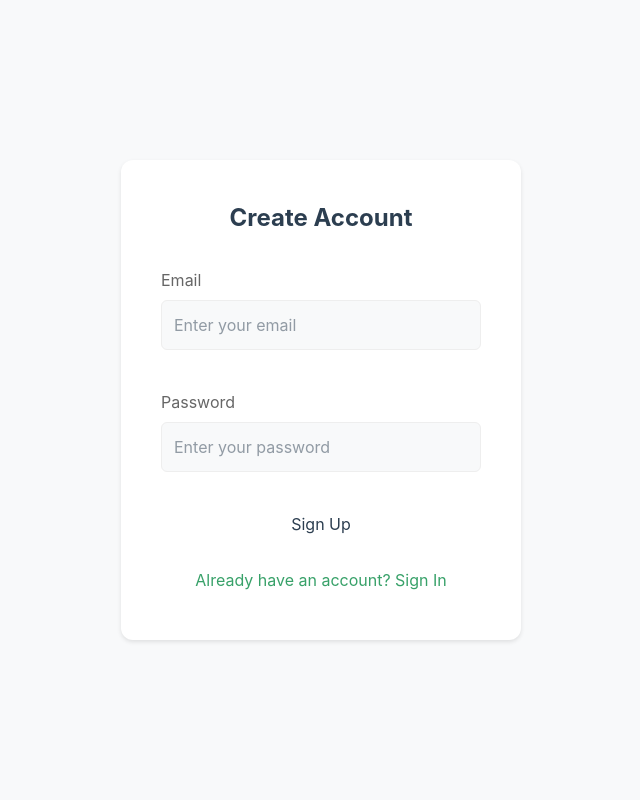
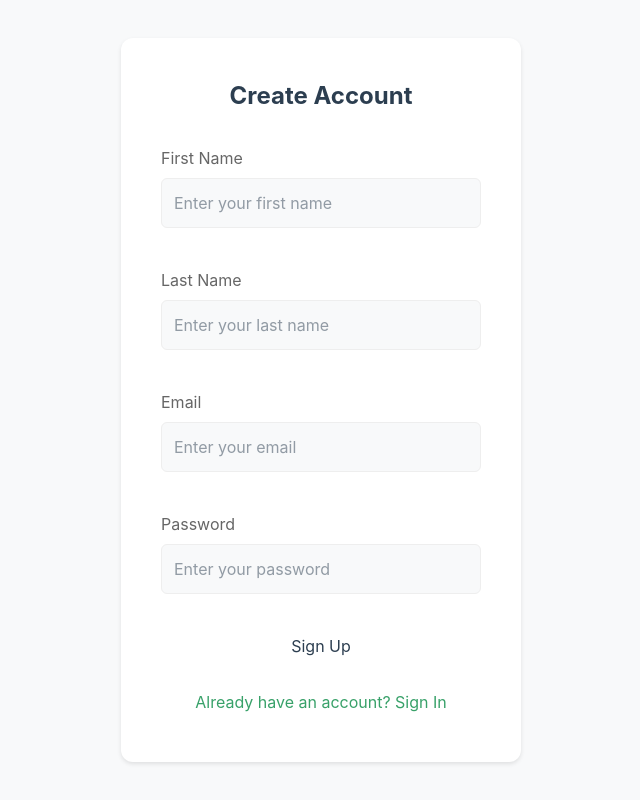
Before and after one commit to owe005/prosper, a Vue app in the folder prosper/: page /login in a window 1280 px wide. Both pictures are taken after a click on the button "Need an account? Sign Up". Shown: the whole page, without its empty margins (319-959 px from the left). Built offline with nearby package versions, Linux system fonts and the light colour scheme; no server answers.

Commit message:
fixed color on transaction text, first and last name displayname, graph

```diff
--- a/prosper/src/App.vue
+++ b/prosper/src/App.vue
@@ -1,13 +1,16 @@
 <script setup lang="ts">
-import { onMounted } from 'vue'
+import { onMounted, ref } from 'vue'
 import { useRouter } from 'vue-router'
 import Sidebar from '@/components/Sidebar.vue'
 import { useThemeStore } from '@/stores/theme'
 import { useAuthStore } from '@/stores/auth'
+import LoadingSpinner from './components/LoadingSpinner.vue'
 
 const themeStore = useThemeStore()
 const auth = useAuthStore()
 const router = useRouter()
+
+const isLoading = ref(false)
 
 onMounted(() => {
   themeStore.initTheme()
@@ -17,9 +20,22 @@ async function handleSignOut() {
   await auth.signOut()
   router.push('/login')
 }
+
+// Add navigation guards for loading state
+router.beforeEach(async (to, from, next) => {
+  isLoading.value = true
+  // Add artificial delay between 0.1 and 0.5 seconds
+  await new Promise(resolve => setTimeout(resolve, Math.random() * 400 + 100))
+  next()
+})
+
+router.afterEach(() => {
+  isLoading.value = false
+})
 </script>
 
 <template>
+  <LoadingSpinner v-if="isLoading" />
   <div class="app-layout">
     <template v-if="auth.user">
       <Sidebar @sign-out="handleSignOut" />
--- /dev/null
+++ b/prosper/src/components/LoadingSpinner.vue
@@ -0,0 +1,51 @@
+<template>
+  <div class="loading-container">
+    <span class="loader"></span>
+  </div>
+</template>
+
+<script setup lang="ts">
+</script>
+
+<style scoped>
+.loading-container {
+  position: fixed;
+  top: 0;
+  left: 0;
+  right: 0;
+  bottom: 0;
+  display: flex;
+  justify-content: center;
+  align-items: center;
+  background: rgba(0, 0, 0, 0.5);
+  z-index: 9999;
+}
+
+.loader {
+  width: 8px;
+  height: 8px;
+  position: relative;
+  border-radius: 50%;
+  background: #10B981; /* Tailwind green-500 color */
+  animation: wave 1s ease-in infinite;
+}
+
+@keyframes wave {
+  0% {
+    box-shadow:
+      0 0 0 0px rgba(16, 185, 129, 1),
+      0 0 0 20px rgba(16, 185, 129, 0.2),
+      0 0 0 40px rgba(16, 185, 129, 0.6),
+      0 0 0 60px rgba(16, 185, 129, 0.4),
+      0 0 0 80px rgba(16, 185, 129, 0.2);
+  }
+  100% {
+    box-shadow:
+      0 0 0 80px rgba(16, 185, 129, 0),
+      0 0 0 60px rgba(16, 185, 129, 0.2),
+      0 0 0 40px rgba(16, 185, 129, 0.4),
+      0 0 0 20px rgba(16, 185, 129, 0.6),
+      0 0 0 0px rgba(16, 185, 129, 1);
+  }
+}
+</style>
--- a/prosper/src/components/NetworthChart.vue
+++ b/prosper/src/components/NetworthChart.vue
@@ -1,5 +1,5 @@
 <script setup lang="ts">
-import { computed } from 'vue'
+import { computed, ref, onMounted } from 'vue'
 import { Line } from 'vue-chartjs'
 import {
   Chart as ChartJS,
@@ -15,6 +15,7 @@ import {
 import 'chartjs-adapter-date-fns'
 import type { Transaction } from '../types/database.types'
 
+// Register the components with Chart.js
 ChartJS.register(
   CategoryScale,
   LinearScale,
@@ -30,17 +31,21 @@ const props = defineProps<{
   transactions: Transaction[]
 }>()
 
+// Create a ref for the chart so we can update it later
+const chartRef = ref<any>(null)
+
+// Compute the chart data: sort transactions by date and compute a running balance
 const chartData = computed(() => {
-  // Sort transactions by date
-  const sortedTransactions = [...props.transactions]
-    .sort((a, b) => new Date(a.created_at).getTime() - new Date(b.created_at).getTime())
+  const sortedTransactions = [...props.transactions].sort(
+    (a, b) =>
+      new Date(a.date).getTime() - new Date(b.date).getTime()
+  )
 
-  // Calculate running balance for each point
   let balance = 0
   const data = sortedTransactions.map(tx => {
     balance += tx.amount
     return {
-      x: new Date(tx.created_at).getTime(),
+      x: new Date(tx.date).getTime(),
       y: balance
     }
   })
@@ -50,18 +55,21 @@ const chartData = computed(() => {
       {
         label: 'Net Worth',
         data,
+        // Set the line color; the gradient will be set on mounted
         borderColor: '#10B981',
+        // Provide a placeholder fill that will be replaced with a gradient
         backgroundColor: 'rgba(16, 185, 129, 0.1)',
         borderWidth: 2,
         fill: true,
         tension: 0.4,
-        pointRadius: 2,
+        pointRadius: 0,      // hide points for a cleaner look
         pointHoverRadius: 4
       }
     ]
   }
 })
 
+// Configure options for a minimal, clean look
 const options = {
   responsive: true,
   maintainAspectRatio: false,
@@ -72,31 +80,56 @@ const options = {
   plugins: {
     legend: {
       display: false
+    },
+    tooltip: {
+      mode: 'index' as const,
+      intersect: false,
+      callbacks: {
+        label: (context: any) => {
+          // Customize tooltip text (for example, with a dollar sign)
+          return '$' + context.parsed.y.toFixed(2)
+        }
+      }
     }
   },
   scales: {
     x: {
       type: 'time' as const,
       display: true,
-      title: {
-        display: false
-      }
+      grid: { display: false }, // remove grid lines on x-axis
+      ticks: { color: '#9CA3AF' }
     },
     y: {
       display: true,
-      title: {
-        display: false
-      }
+      grid: { display: false }, // remove grid lines on y-axis
+      ticks: { color: '#9CA3AF' }
     }
   }
 }
+
+// Once the component is mounted, create a vertical gradient fill
+onMounted(() => {
+  // Access the chart instance via the ref.
+  // Note: How you access the internal Chart.js instance may differ based on your version.
+  const chart = chartRef.value?.chartInstance || chartRef.value?.$data?._chart
+  if (chart) {
+    const ctx = chart.ctx
+    const gradient = ctx.createLinearGradient(0, 0, 0, chart.height)
+    // Define a gradient that starts more opaque at the top and fades to transparent
+    gradient.addColorStop(0, 'rgba(16, 185, 129, 0.4)')
+    gradient.addColorStop(1, 'rgba(16, 185, 129, 0)')
+    chart.data.datasets[0].backgroundColor = gradient
+    chart.update()
+  }
+})
 </script>
 
 <template>
   <div class="networth-chart">
     <h2>Net Worth Over Time</h2>
     <div class="chart-container">
-      <Line :data="chartData" :options="options" />
+      <!-- Bind the ref so we can access the chart instance -->
+      <Line ref="chartRef" :data="chartData" :options="options" />
     </div>
   </div>
 </template>
--- a/prosper/src/components/TransactionList.vue
+++ b/prosper/src/components/TransactionList.vue
@@ -355,7 +355,7 @@ const displayedTransactions = computed(() => {
 }
 
 .tx-amount.negative {
-  color: var(--error);
+  color: var(--danger);
 }
 
 .tx-date {
--- a/prosper/src/stores/auth.ts
+++ b/prosper/src/stores/auth.ts
@@ -41,7 +41,7 @@ export const useAuthStore = defineStore('auth', () => {
   }
 
   // Sign up with email and password
-  async function signUp(email: string, password: string) {
+  async function signUp(email: string, password: string, firstName: string, lastName: string) {
     try {
       loading.value = true
       error.value = null
@@ -49,6 +49,13 @@ export const useAuthStore = defineStore('auth', () => {
       const { data, error: err } = await supabase.auth.signUp({
         email,
         password,
+        options: {
+          data: {
+            first_name: firstName,
+            last_name: lastName,
+            display_name: `${firstName} ${lastName}`
+          }
+        }
       })
 
       if (err) throw err
--- a/prosper/src/views/Dashboard.vue
+++ b/prosper/src/views/Dashboard.vue
@@ -1,15 +1,38 @@
 <script setup lang="ts">
-import { ref, onMounted } from 'vue'
+import { ref, onMounted, computed } from 'vue'
 import { financeService } from '../services/financeService'
 import type { Transaction } from '../types/database.types'
+import { useAuthStore } from '@/stores/auth'
 import BalanceCard from '../components/BalanceCard.vue'
 import BudgetOverview from '../components/BudgetOverview.vue'
 import TransactionList from '../components/TransactionList.vue'
 import NetworthChart from '../components/NetworthChart.vue'
 import ThemeToggle from '@/components/ThemeToggle.vue'
 
+const auth = useAuthStore()
 const transactions = ref<Transaction[]>([])
 const isLoading = ref(true)
+
+const getTimeBasedGreeting = () => {
+  const hour = new Date().getHours()
+  if (hour < 12) return 'Good morning'
+  if (hour < 17) return 'Good afternoon'
+  return 'Good evening'
+}
+
+const formattedDate = computed(() => {
+  const date = new Date()
+  return date.toLocaleDateString('en-US', {
+    day: 'numeric',
+    month: 'short',
+    year: undefined,
+  }).replace(',', '')
+})
+
+const greeting = computed(() => {
+  const firstName = auth.user?.user_metadata?.first_name || ''
+  return `${getTimeBasedGreeting()}, ${firstName}`
+})
 
 const loadTransactions = async () => {
   try {
@@ -28,7 +51,10 @@ onMounted(loadTransactions)
   <div class="dashboard">
     <ThemeToggle />
     <header class="dashboard-header">
-      <h1>Welcome Back</h1>
+      <div class="greeting-container">
+        <h1>{{ greeting }}</h1>
+        <p class="date">{{ formattedDate }}</p>
+      </div>
     </header>
 
     <div class="dashboard-grid">
@@ -49,10 +75,22 @@ onMounted(loadTransactions)
   margin-bottom: 2rem;
 }
 
+.greeting-container {
+  display: flex;
+  flex-direction: column;
+  gap: 0.5rem;
+}
+
 h1 {
   font-size: 2rem;
   font-weight: 600;
   color: var(--text-primary);
+}
+
+.date {
+  font-size: 1.1rem;
+  color: var(--text-secondary);
+  font-weight: 500;
 }
 
 .dashboard-grid {
--- a/prosper/src/views/Login.vue
+++ b/prosper/src/views/Login.vue
@@ -9,12 +9,15 @@ const router = useRouter()
 const isSignUp = ref(false)
 const email = ref('')
 const password = ref('')
+const firstName = ref('')
+const lastName = ref('')
 
 async function handleSubmit() {
   if (!email.value || !password.value) return
+  if (isSignUp.value && (!firstName.value || !lastName.value)) return
 
   if (isSignUp.value) {
-    await auth.signUp(email.value, password.value)
+    await auth.signUp(email.value, password.value, firstName.value, lastName.value)
   } else {
     await auth.signIn(email.value, password.value)
   }
@@ -31,6 +34,30 @@ async function handleSubmit() {
       <h1 class="title">{{ isSignUp ? 'Create Account' : 'Welcome Back' }}</h1>
 
       <form @submit.prevent="handleSubmit" class="login-form">
+        <template v-if="isSignUp">
+          <div class="form-group">
+            <label for="firstName">First Name</label>
+            <input
+              id="firstName"
+              v-model="firstName"
+              type="text"
+              required
+              placeholder="Enter your first name"
+            >
+          </div>
+
+          <div class="form-group">
+            <label for="lastName">Last Name</label>
+            <input
+              id="lastName"
+              v-model="lastName"
+              type="text"
+              required
+              placeholder="Enter your last name"
+            >
+          </div>
+        </template>
+
         <div class="form-group">
           <label for="email">Email</label>
           <input
```
Also changed, not shown: 1 other file (tests, documents, lock files or other folders).
